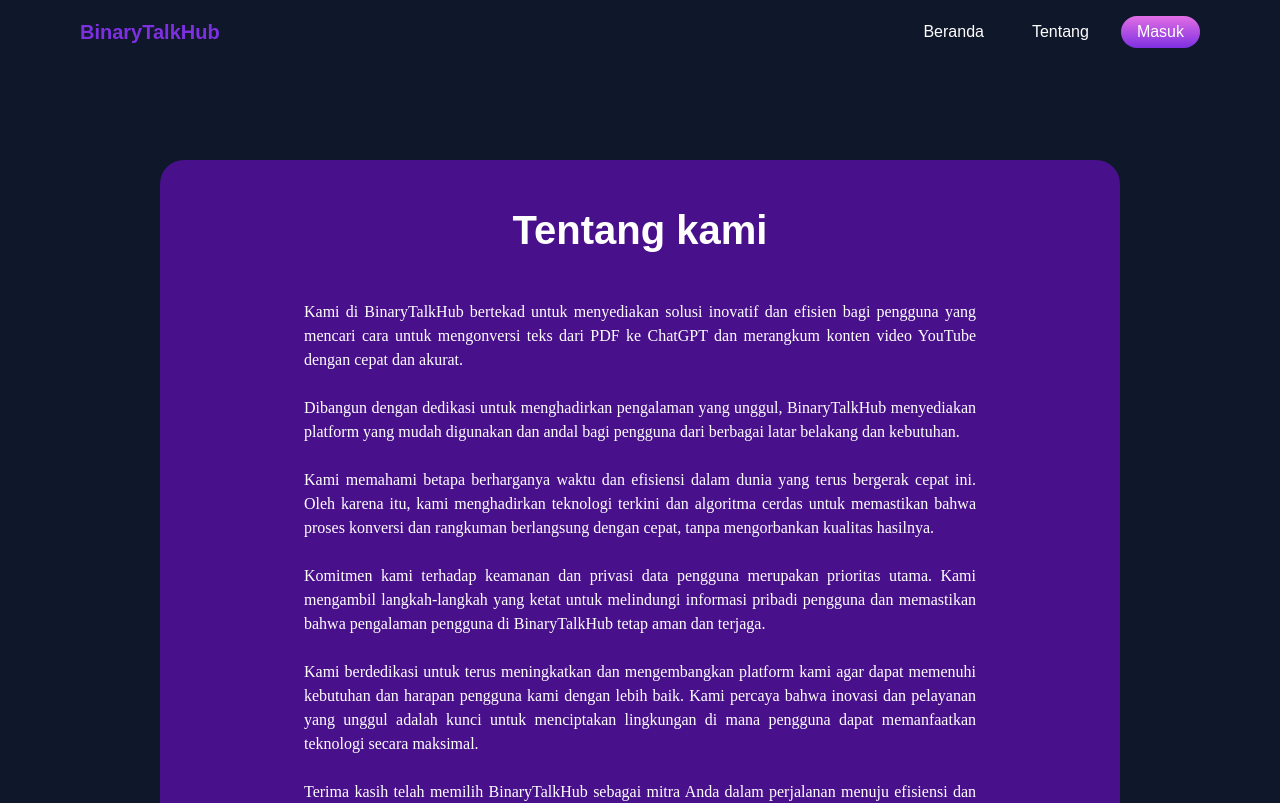
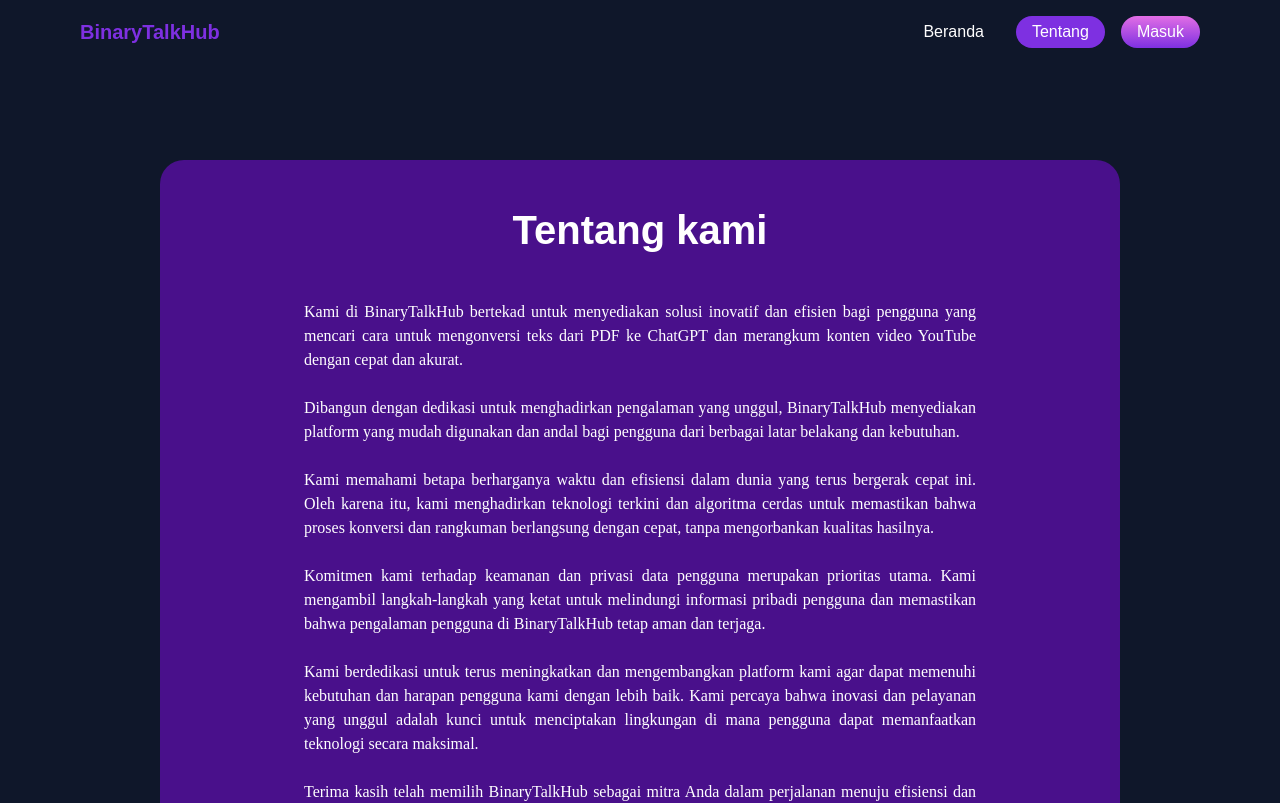
Before and after one commit to nudriin/mern-auth, a React (Vite) app in the folder frontend/: page /about in a window 1280 px wide. Shown: the top 803 px of the page. Built offline with nearby package versions, Linux system fonts and the light colour scheme; no server answers.

Commit message:
Add header active link

```diff
--- a/frontend/src/components/Header.jsx
+++ b/frontend/src/components/Header.jsx
@@ -1,30 +1,32 @@
-import { Link } from "react-router-dom"; // import link agar ketika tombol di tekan maka akan menuju ke page tertentu
+import { Link, NavLink } from "react-router-dom"; // import link agar ketika tombol di tekan maka akan menuju ke page tertentu
 import { useSelector } from "react-redux";
 
 export default function Header() {
     // Mengambil data state token dari slicer user
     const { curUser } = useSelector((state) => state.user);
+    const activeLink = 'bg-purple white rounded-full';
+    const nonActiveLink = '';
     return (
         <div className="fixed top-0 left-0 right-0 z-50 text-white bg-slate-900 font-poppins">
             <div className="flex items-center justify-center max-w-6xl p-4 mx-auto sm:justify-between">
-                <Link to="/">
+                <NavLink to="/">
                     <h1 className="hidden text-xl font-bold text-blue sm:block text-purple">BinaryTalkHub</h1>
-                </Link>
+                </NavLink>
                 <ul className="flex gap-4">
-                    <Link to="/">
-                        <li className="px-4 py-1 hover:bg-pink hover:white hover:rounded-full">Beranda</li>
-                    </Link>
-                    <Link to="/about">
-                        <li className="px-4 py-1 hover:bg-pink hover:white hover:rounded-full">Tentang</li>
-                    </Link>
+                    <NavLink to="/" className={({isActive}) => isActive ? activeLink : nonActiveLink}>
+                        <li className="px-4 py-1 hover:bg-purple hover:white hover:rounded-full">Beranda</li>
+                    </NavLink>
+                    <NavLink to="/about" className={({isActive}) => isActive ? activeLink : nonActiveLink}>
+                        <li className="px-4 py-1 hover:bg-purple hover:white hover:rounded-full">Tentang</li>
+                    </NavLink>
                     {curUser ? (
-                        <Link to="/profile">
+                        <NavLink to="/profile">
                             <img src={curUser?.data?.profile_pic} className="object-cover object-center w-8 h-8 ml-3 rounded-full" />
-                        </Link>
+                        </NavLink>
                     ) : (
-                        <Link to="/sign-in">
+                        <NavLink to="/sign-in">
                             <li className="px-4 py-1 rounded-full bg-gradient-to-b from-pink to-purple hover:opacity-95">Masuk</li>
-                        </Link>
+                        </NavLink>
                     )}
                 </ul>
             </div>
```
Also changed, not shown: frontend/src/pages/About.jsx (+27 -6 lines).
